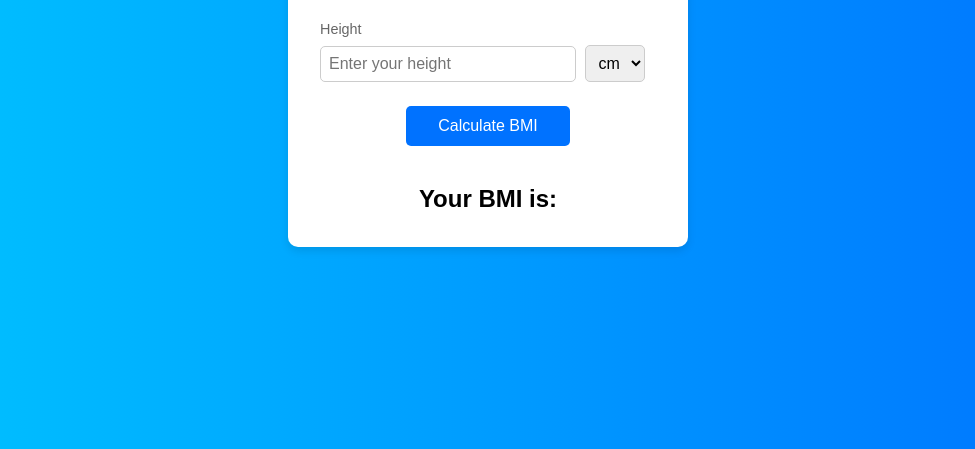
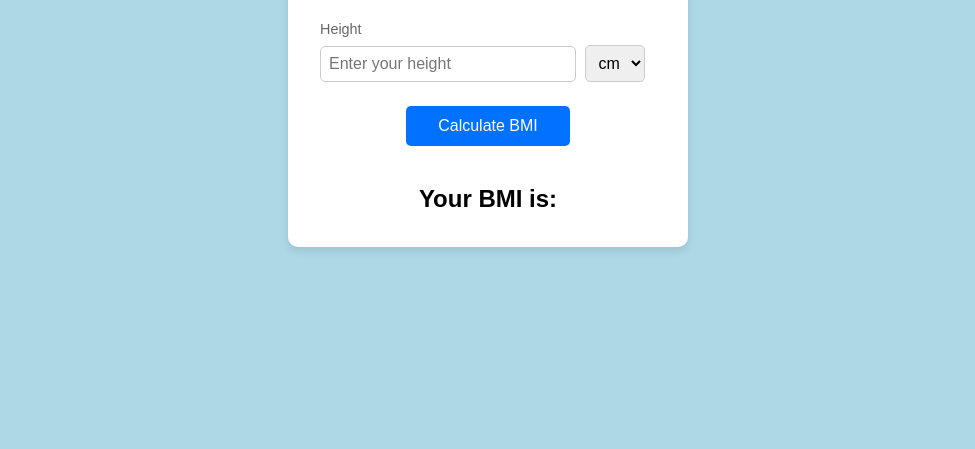
Before and after one commit to Nilesh2302/BMI-Calculator, a plain HTML site: page index.html in a window 1280 px wide. Shown: the part 351-800 px from the top of the page, without its empty margins (152-1127 px from the left). Drawn offline with Linux system fonts and the light colour scheme.

Commit message:
Update s.css

```diff
--- a/s.css
+++ b/s.css
@@ -8,7 +8,7 @@
 }
 
 body {
-    background: linear-gradient(to right, #00c6ff, #0072ff);
+    background-color: #add8e6; /* Light blue background */
     display: flex;
     justify-content: center;
     align-items: center;
```
